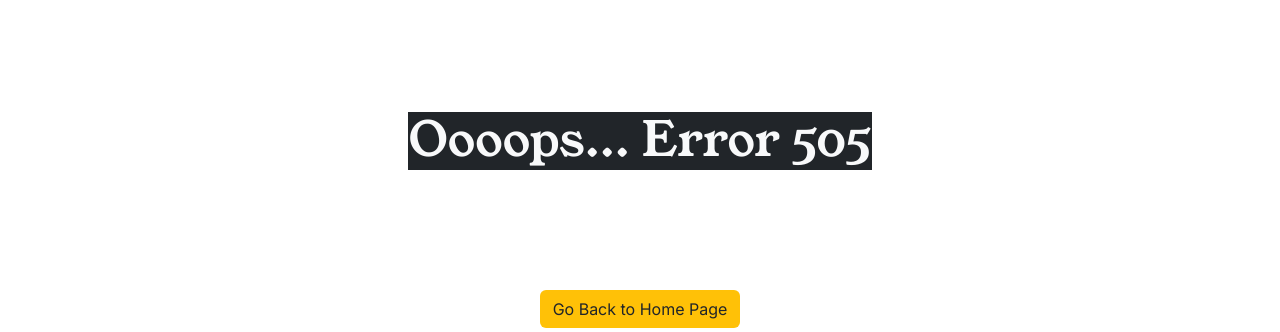
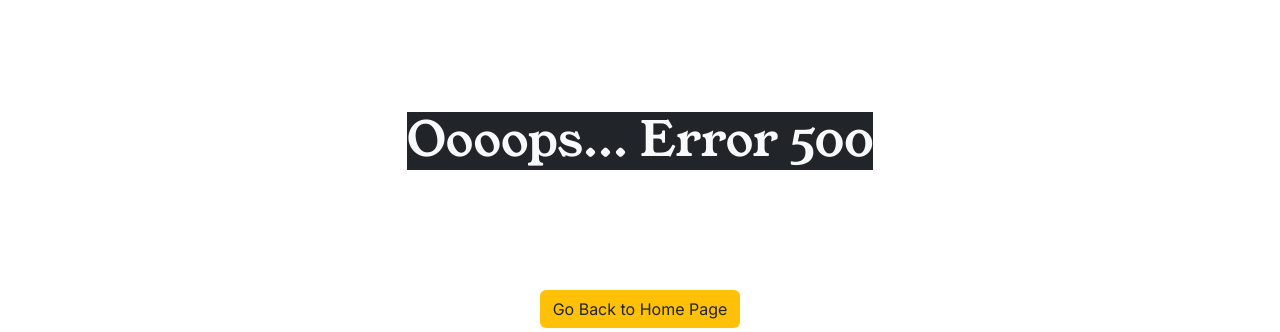
Before and after one commit to Belan-Mihail/cooking-blog, a Django app: template templates/500.html in a window 1280 px wide. Shown: the part 82-414 px from the top of the page. Run offline with Django 3.2, Linux system fonts and the light colour scheme; the template is opened without the code that fills it, so the values that code supplies are empty; some libraries are stand-ins or nearby versions.

```diff
--- a/templates/500.html
+++ b/templates/500.html
@@ -3,7 +3,7 @@
 
 
     <div class="container-fluid d-flex flex-column align-items-center m-auto">
-        <h2 class="slogan text-center">Oooops... Error 505</h2>
+        <h2 class="slogan text-center">Oooops... Error 500</h2>
         <a href="{% url 'home' %}" class="btn mt-4"> Go Back to Home Page</a>
     </div>
 
```
Also changed, not shown: README.md, 5 other files.
